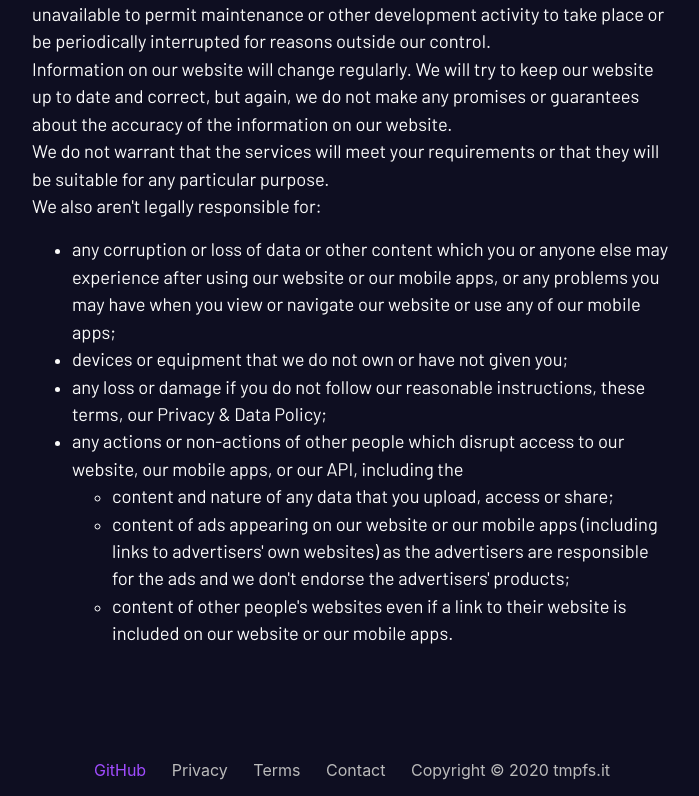
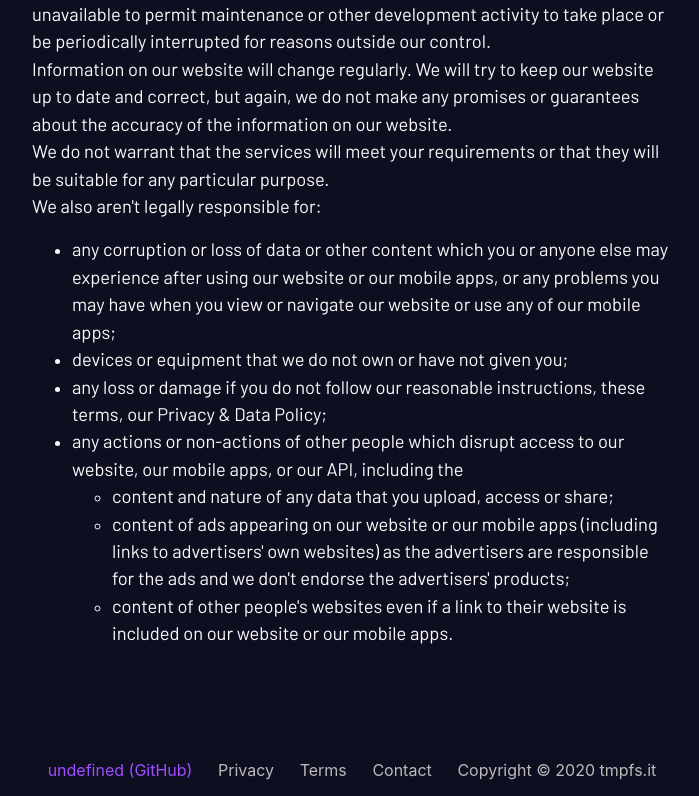
Before and after one commit to tmpfs-code/webapp, a React app: page /pages/terms in a window 1280 px wide. Shown: the part 3253-4049 px from the top of the page, without its empty margins (288-987 px from the left). Built offline with nearby package versions, Linux system fonts and the light colour scheme; no server answers; a web font is replaced by a local one.

Commit message:
allow building at specific commit; display the commit hash or tag name in the footer; change the desc in index.html

```diff
--- a/public/index.html
+++ b/public/index.html
@@ -6,7 +6,7 @@
     <meta name="theme-color" content="#000000" />
 
     <meta name="keywords" content="end-to-end, file, share, encrypt, secure, crypto, link, fast, tmpfs, tempfs, temporary, expire, wetransfer, firefox send" />
-    <meta name="description" content="Simple, private file sharing"/>
+    <meta name="description" content="Share files with end-to-end encryption and a link that automatically expires"/>
 
     <link rel="apple-touch-icon" sizes="180x180" href="%PUBLIC_URL%/apple-touch-icon.png">
     <link rel="icon" type="image/png" sizes="32x32" href="%PUBLIC_URL%/favicon-32x32.png">
--- a/src/components/Footer.js
+++ b/src/components/Footer.js
@@ -4,7 +4,7 @@ import { makeStyles } from '@material-ui/core/styles';
 import React from 'react';
 import { useTranslation } from 'react-i18next';
 import { useHistory } from 'react-router-dom';
-import { CONTACT_EMAIL, GITHUB_LINK, SERVER_NAME } from "../constants";
+import { CONTACT_EMAIL, getGitHubLink, SERVER_NAME, GIT_COMMIT_HASH } from "../constants";
 
 const useStyles = makeStyles((theme) => ({
   root: {
@@ -75,20 +75,30 @@ function FooterLink(props) {
   </span>
 }
 
+function prettyPrintCommitHashOrTag(str) {
+  if (!str) {
+    return "?";
+  }
+  if (str.length >= 40) {
+    return str.substr(0, 7);
+  }
+  return str;
+}
+
 function Footer() {
   const history = useHistory();
   const classes = useStyles();
   const { t } = useTranslation();
   const [ contactDialogOpen, setContactDialogOpen ] = React.useState(false);
 
-  return <Box className={classes.root}>
+  return <footer className={classes.root}>
     <ContactDialog
       open={contactDialogOpen}
       onClose={() => setContactDialogOpen(false)}
     />
 
-    <FooterLink onClick={() => window.open(GITHUB_LINK, '_blank')} highlight>
-      GitHub
+    <FooterLink onClick={() => window.open(getGitHubLink(GIT_COMMIT_HASH), '_blank')} highlight>
+      {prettyPrintCommitHashOrTag(GIT_COMMIT_HASH)} (GitHub)
     </FooterLink>
 
     <FooterLink onClick={() => history.push("/pages/privacy")}>
@@ -106,7 +116,7 @@ function Footer() {
     <FooterLink>
       Copyright © {(new Date()).getFullYear()} {SERVER_NAME}
     </FooterLink>
-  </Box>
+  </footer>
 }
 
 export default Footer;
--- a/src/constants.js
+++ b/src/constants.js
@@ -1,6 +1,10 @@
 // REACT_APP_API_SRV_ADDR is set at build time (e.g. REACT_APP_API_SRV_ADDR=foobar.com npm run build)
 // can also be a relative path, e.g.: /api/
 const API_SRV_ADDR = process.env.REACT_APP_API_SRV_ADDR;
+
+// Set at build time.
+// This is the hash of the last commit of the repo from which the webapp is built.
+export const GIT_COMMIT_HASH = (process.env.REACT_APP_GIT_COMMIT_HASH+'').trim();
 
 // This must be kept in sync with the server-side enforcement
 export const MAX_FILE_SIZE = 50000000;
@@ -13,7 +17,10 @@ export const CONTACT_EMAIL = atob("d293QHRtcGZzLml0");
 
 export const SERVER_NAME = "tmpfs.it";
 
-export const GITHUB_LINK = "https://github.com/tmpfs-code/webapp";
+export function getGitHubLink(commit) {
+  let url = "https://github.com/tmpfs-code/webapp";
+  return commit ? `${url}/tree/${commit}` : url;
+}
 
 function removeTrailSlash(str) {
   let v = str + '';
```
Also changed, not shown: 1 other file.
